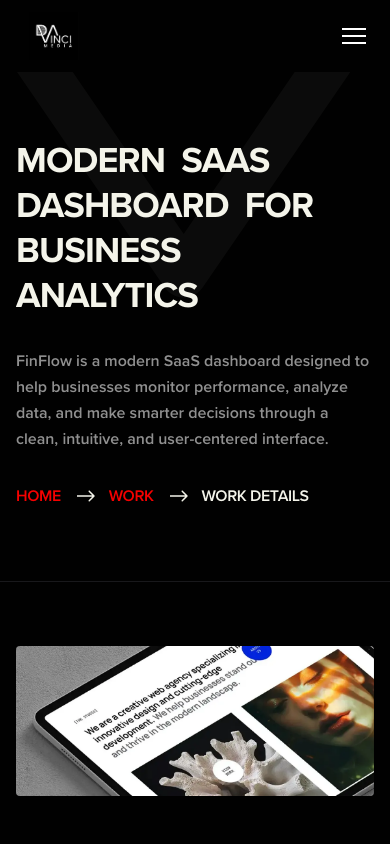
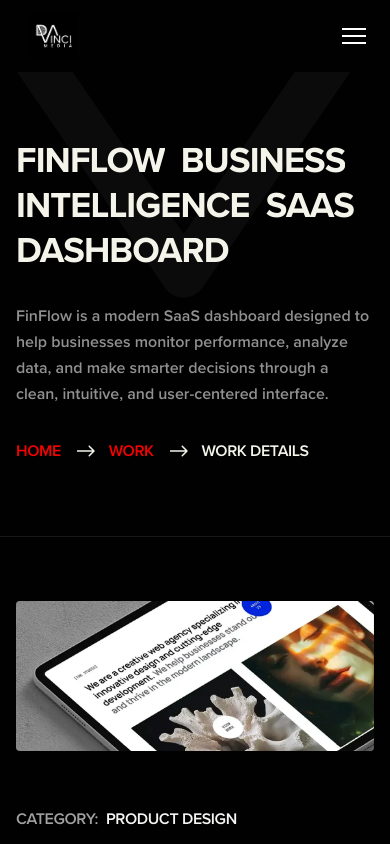
Before and after one commit to linkon63/davinci-studio-website, a Next.js app: page /work/1 in a window 390 px wide. Shown: the top 844 px of the page. Built offline with nearby package versions, Linux system fonts and the light colour scheme.

Commit message:
feat: update project data, add detail type, and optimize case study image rendering

```diff
--- a/src/app/work/[id]/page.tsx
+++ b/src/app/work/[id]/page.tsx
@@ -8,6 +8,7 @@
 import Navbar from "@/components/shared/Navbar";
 import Footer from "@/components/shared/Footer";
 import Breadcrumb from "@/components/shared/Breadcrumb";
+import { ProjectDetail } from "@/types/work";
 
 gsap.registerPlugin(ScrollTrigger);
 
@@ -15,9 +16,160 @@
   params: Promise<{ id: string }>;
 }
 
+const projectDetails: Record<number, ProjectDetail> = {
+  1: {
+    title: "FinFlow Business Intelligence SaaS Dashboard",
+    description: "FinFlow is a modern SaaS dashboard designed to help businesses monitor performance, analyze data, and make smarter decisions through a clean, intuitive, and user-centered interface.",
+    category: "Product Design",
+    client: "FinFlow Inc.",
+    startDate: "July 10, 2025",
+    endDate: "October 20, 2025",
+    challenge: "The existing platform suffered from a cluttered interface, inconsistent navigation, and poor data visualization. Users found it difficult to locate important information, resulting in a frustrating experience and reduced productivity. The existing platform suffered from a cluttered interface, inconsistent navigation, and poor data visualization. Users found it difficult to locate important information, resulting in a frustrating experience and reduced productivity.",
+    solution: "We redesigned the platform with a user-first approach by introducing a scalable design system, streamlined navigation, improved dashboard layouts, and clear data visualization. Every interaction was carefully crafted to enhance usability while maintaining a modern and professional appearance. We redesigned the platform with a user-first approach by introducing a scalable design system, streamlined navigation, improved dashboard layouts, and clear data visualization. Every interaction was carefully crafted to enhance usability while maintaining a modern and professional appearance.",
+    features: [
+      "Modern & Minimal Dashboard",
+      "Responsive Design",
+      "Advanced Analytics Widgets",
+      "Dark & Light Mode",
+      "Interactive Charts",
+      "Smart Data Visualization",
+      "User Management",
+      "Notification Center",
+      "Custom Reports",
+      "Design System Components"
+    ],
+    images: {
+      hero: "/assets/img/work/work-details1.webp",
+      gallery1: "/assets/img/work/work-details2.webp",
+      gallery2: "/assets/img/work/work-details3.webp",
+      gallery3: "/assets/img/work/work-details4.webp",
+      bottom: "/assets/img/work/work-details5.webp"
+    }
+  },
+  2: {
+    title: "Aura Brand Identity & Web Platform",
+    description: "Aura is a digital-first lifestyle brand. We developed their visual identity, brand guidelines, and a high-performance web platform that captures their premium, minimalist aesthetic.",
+    category: "Branding & Web",
+    client: "Aura Labs",
+    startDate: "November 01, 2025",
+    endDate: "January 15, 2026",
+    challenge: "Aura lacked a cohesive digital signature across their touchpoints. Their branding felt outdated, and the web performance lagged, resulting in high bounce rates and low digital engagement from premium customers. Aura lacked a cohesive digital signature across their touchpoints. Their branding felt outdated, and the web performance lagged, resulting in high bounce rates and low digital engagement from premium customers.",
+    solution: "We created a flexible brand system built around modern typography, organic motion design, and a content-focused web experience. Using high-speed modern technologies, we reduced page loading speed by 60% and raised user conversions. We created a flexible brand system built around modern typography, organic motion design, and a content-focused web experience. Using high-speed modern technologies, we reduced page loading speed by 60% and raised user conversions.",
+    features: [
+      "Minimal Brand System",
+      "Custom Grid Layouts",
+      "Liquid Transition Effects",
+      "Next-Gen Typography",
+      "Highly Optimized Assets",
+      "Responsive Brand Assets",
+      "Optimized Core Web Vitals",
+      "Flexible Layout Blocks",
+      "Modern Digital Guidelines",
+      "Fluid Animation Systems"
+    ],
+    images: {
+      hero: "/assets/img/work/work-details1.webp",
+      gallery1: "/assets/img/work/work-details2.webp",
+      gallery2: "/assets/img/work/work-details3.webp",
+      gallery3: "/assets/img/work/work-details4.webp",
+      bottom: "/assets/img/work/work-details5.webp"
+    }
+  },
+  3: {
+    title: "NEWME Luxury Fashion Editorial Magazine",
+    description: "A stunning lifestyle publication blending high fashion with interactive digital storytelling. We directed the aesthetic tone, photography styling, and layout typography.",
+    category: "Creative Direction",
+    client: "NEWME Studio",
+    startDate: "February 15, 2026",
+    endDate: "April 30, 2026",
+    challenge: "Traditional fashion magazines struggle to translate their tactile, luxurious print layouts into digital forms. Screen experiences often feel flat, losing the editorial rhythm and typographic expression of paper print. Traditional fashion magazines struggle to translate their tactile, luxurious print layouts into digital forms. Screen experiences often feel flat, losing the editorial rhythm and typographic expression of paper print.",
+    solution: "We designed an interactive editorial experience utilizing large images, dynamic viewport grids, and micro-animations that mirror the act of turning premium magazine pages. Typography changes dynamically to keep layouts organic. We designed an interactive editorial experience utilizing large images, dynamic viewport grids, and micro-animations that mirror the act of turning premium magazine pages. Typography changes dynamically to keep layouts organic.",
+    features: [
+      "Luxury Editorial Grid",
+      "Staggered Image Parallax",
+      "Dynamic Typographic Scales",
+      "Custom Photography Art Direction",
+      "Interactive Layout Fills",
+      "Editorial Storyboards",
+      "Smooth Viewport Snapping",
+      "Aesthetic Monocle Views",
+      "Print-to-Digital Transitions",
+      "Staggered Text Segments"
+    ],
+    images: {
+      hero: "/assets/img/work/work-details1.webp",
+      gallery1: "/assets/img/work/work-details2.webp",
+      gallery2: "/assets/img/work/work-details3.webp",
+      gallery3: "/assets/img/work/work-details4.webp",
+      bottom: "/assets/img/work/work-details5.webp"
+    }
+  },
+  4: {
+    title: "Nova Corp Identity Stationery Mockups",
+    description: "A complete physical and digital brand identity package designed for a progressive financial institution. Includes logos, cards, systems, and customized textures.",
+    category: "Brand Systems",
+    client: "Nova Capital",
+    startDate: "May 01, 2026",
+    endDate: "June 10, 2026",
+    challenge: "Corporate identity systems often feel cold, repetitive, and distant. Nova Corp needed to express trust and stability while standing out as a forward-thinking, modern investment platform for new-age portfolios. Corporate identity systems often feel cold, repetitive, and distant. Nova Corp needed to express trust and stability while standing out as a forward-thinking, modern investment platform for new-age portfolios.",
+    solution: "We structured a clean, modernist identity using deep monochromatic colors, crisp geometric shapes, and premium physical print mockups. Every asset, from cards to digital UI, shares the same mathematical grid rules. We structured a clean, modernist identity using deep monochromatic colors, crisp geometric shapes, and premium physical print mockups. Every asset, from cards to digital UI, shares the same mathematical grid rules.",
+    features: [
+      "Stationery Print Systems",
+      "Mathematical Brand Grids",
+      "Monochromatic Style Guides",
+      "Geometric Logo Layouts",
+      "Physical Stamp Elements",
+      "Corporate Assets Directory",
+      "Custom Monogram Assets",
+      "Digital Presentation Decks",
+      "Minimal Vector Elements",
+      "Scalable Vector Layouts"
+    ],
+    images: {
+      hero: "/assets/img/work/work-details1.webp",
+      gallery1: "/assets/img/work/work-details2.webp",
+      gallery2: "/assets/img/work/work-details3.webp",
+      gallery3: "/assets/img/work/work-details4.webp",
+      bottom: "/assets/img/work/work-details5.webp"
+    }
+  },
+  5: {
+    title: "Omni Fintech Mobile App Architecture",
+    description: "A cross-platform financial application facilitating seamless instant transfers, smart automated budgeting, and micro-investment tools in a simple tap.",
+    category: "UI/UX Strategy",
+    client: "Omni Pay",
+    startDate: "June 15, 2026",
+    endDate: "Present",
+    challenge: "Most fintech applications overload the user with complex statistical charts, confusing terms, and multi-step transfer interfaces, creating transactional friction and user anxiety. Most fintech applications overload the user with complex statistical charts, confusing terms, and multi-step transfer interfaces, creating transactional friction and user anxiety.",
+    solution: "We designed a single-screen transaction dashboard that utilizes natural conversational cues, smart shortcuts, and highly readable, simple color codes to manage finances effortlessly and stress-free. We designed a single-screen transaction dashboard that utilizes natural conversational cues, smart shortcuts, and highly readable, simple color codes to manage finances effortlessly and stress-free.",
+    features: [
+      "Conversational Interface",
+      "One-Tap Instant Transfer",
+      "Automatic Micro-Investments",
+      "Damped Biometric Security",
+      "Dynamic Spending Forecasts",
+      "Custom Budgeting Wizards",
+      "Instant Support Channels",
+      "Personal Ledger Systems",
+      "Monitored Account Limits",
+      "Encrypted Cloud Backups"
+    ],
+    images: {
+      hero: "/assets/img/work/work-details1.webp",
+      gallery1: "/assets/img/work/work-details2.webp",
+      gallery2: "/assets/img/work/work-details3.webp",
+      gallery3: "/assets/img/work/work-details4.webp",
+      bottom: "/assets/img/work/work-details5.webp"
+    }
+  }
+};
+
 export default function WorkDetailsPage({ params }: WorkDetailsProps) {
-  use(params);
+  const { id } = use(params);
   const containerRef = useRef<HTMLDivElement>(null);
+
+  const projectId = parseInt(id) || 1;
+  const project = projectDetails[projectId] || projectDetails[1];
 
   useGSAP(() => {
     if (!containerRef.current) return;
@@ -201,8 +353,8 @@
       <Navbar />
 
       <Breadcrumb
-        title="Modern SaaS Dashboard for Business Analytics"
-        description="FinFlow is a modern SaaS dashboard designed to help businesses monitor performance, analyze data, and make smarter decisions through a clean, intuitive, and user-centered interface."
+        title={project.title}
+        description={project.description}
         paths={[
           { name: "Home", href: "/" },
           { name: "Work", href: "/work" },
@@ -218,12 +370,13 @@
           <div className="relative w-full aspect-[1320/554] overflow-hidden bg-zinc-900 rounded-[4px] hero-image-wrapper">
             <div className="absolute inset-0 w-full h-[120%] top-[-10%] left-0 parallax-wrapper">
               <Image
-                src="/assets/img/work/work-details1.webp"
-                alt="Modern SaaS Dashboard Hero"
+                src={project.images.hero}
+                alt={project.title}
                 fill
                 sizes="(max-width: 1280px) 100vw, 1320px"
                 className="object-cover w-full h-full hover-image"
                 priority
+                unoptimized
               />
             </div>
           </div>
@@ -231,19 +384,19 @@
           <div className="flex flex-wrap lg:flex-row justify-between gap-6 md:gap-8 items-center py-6 border-b border-zinc-850">
             <div className="flex items-center gap-2">
               <span className="text-neutral-400 text-base md:text-lg font-semibold uppercase tracking-tight">Category:</span>
-              <span className="text-stone-100 text-base md:text-lg font-semibold uppercase tracking-tight">UI/UX Design</span>
+              <span className="text-stone-100 text-base md:text-lg font-semibold uppercase tracking-tight">{project.category}</span>
             </div>
             <div className="flex items-center gap-2">
               <span className="text-neutral-400 text-base md:text-lg font-semibold uppercase tracking-tight">Client:</span>
-              <span className="text-stone-100 text-base md:text-lg font-semibold uppercase tracking-tight">FinFlow Inc.</span>
+              <span className="text-stone-100 text-base md:text-lg font-semibold uppercase tracking-tight">{project.client}</span>
             </div>
             <div className="flex items-center gap-2">
               <span className="text-neutral-400 text-base md:text-lg font-semibold uppercase tracking-tight">Start Date:</span>
-              <span className="text-stone-100 text-base md:text-lg font-semibold uppercase tracking-tight">July 10, 2025</span>
+              <span className="text-stone-100 text-base md:text-lg font-semibold uppercase tracking-tight">{project.startDate}</span>
             </div>
             <div className="flex items-center gap-2">
               <span className="text-neutral-400 text-base md:text-lg font-semibold uppercase tracking-tight">End Date:</span>
-              <span className="text-stone-100 text-base md:text-lg font-semibold uppercase tracking-tight">July 10, 2026</span>
+              <span className="text-stone-100 text-base md:text-lg font-semibold uppercase tracking-tight">{project.endDate}</span>
             </div>
           </div>
         </div>
@@ -260,7 +413,7 @@
               ))}
             </h2>
             <p className="text-neutral-300 text-base md:text-lg lg:text-xl font-medium leading-relaxed md:leading-8">
-              The existing platform suffered from a cluttered interface, inconsistent navigation, and poor data visualization. Users found it difficult to locate important information, resulting in a frustrating experience and reduced productivity. The existing platform suffered from a cluttered interface, inconsistent navigation, and poor data visualization. Users found it difficult to locate important information, resulting in a frustrating experience and reduced productivity.
+              {project.challenge}
             </p>
           </div>
 
@@ -275,7 +428,7 @@
               ))}
             </h2>
             <p className="text-neutral-300 text-base md:text-lg lg:text-xl font-medium leading-relaxed md:leading-8">
-              We redesigned the platform with a user-first approach by introducing a scalable design system, streamlined navigation, improved dashboard layouts, and clear data visualization. Every interaction was carefully crafted to enhance usability while maintaining a modern and professional appearance. We redesigned the platform with a user-first approach by introducing a scalable design system, streamlined navigation, improved dashboard layouts, and clear data visualization. Every interaction was carefully crafted to enhance usability while maintaining a modern and professional appearance.
+              {project.solution}
             </p>
           </div>
 
@@ -290,16 +443,11 @@
               ))}
             </h2>
             <ul className="grid grid-cols-1 md:grid-cols-2 gap-x-12 gap-y-3 text-neutral-300 text-base md:text-lg lg:text-xl font-medium leading-normal list-disc list-inside">
-              <li className="feature-item">Modern &amp; Minimal Dashboard</li>
-              <li className="feature-item">Responsive Design</li>
-              <li className="feature-item">Advanced Analytics Widgets</li>
-              <li className="feature-item">Dark &amp; Light Mode</li>
-              <li className="feature-item">Interactive Charts</li>
-              <li className="feature-item">Smart Data Visualization</li>
-              <li className="feature-item">User Management</li>
-              <li className="feature-item">Notification Center</li>
-              <li className="feature-item">Custom Reports</li>
-              <li className="feature-item">Design System Components</li>
+              {project.features.map((feature, i) => (
+                <li key={i} className="feature-item">
+                  {feature}
+                </li>
+              ))}
             </ul>
           </div>
         </div>
@@ -309,11 +457,12 @@
             <div className="md:col-span-3 aspect-[312/320] relative overflow-hidden bg-zinc-900 rounded-[4px] gallery-wrapper">
               <div className="absolute inset-0 w-full h-[120%] top-[-10%] left-0 parallax-wrapper">
                 <Image
-                  src="/assets/img/work/work-details2.webp"
-                  alt="SaaS Analytics View"
+                  src={project.images.gallery1}
+                  alt={project.title}
                   fill
                   sizes="(max-width: 768px) 100vw, 312px"
                   className="object-cover w-full h-full hover-image"
+                  unoptimized
                 />
               </div>
             </div>
@@ -321,11 +470,12 @@
             <div className="md:col-span-6 aspect-[616/320] relative overflow-hidden bg-zinc-900 rounded-[4px] gallery-wrapper">
               <div className="absolute inset-0 w-full h-[120%] top-[-10%] left-0 parallax-wrapper">
                 <Image
-                  src="/assets/img/work/work-details3.webp"
-                  alt="Mockup Presentation"
+                  src={project.images.gallery2}
+                  alt={project.title}
                   fill
                   sizes="(max-width: 768px) 100vw, 616px"
                   className="object-cover w-full h-full hover-image"
+                  unoptimized
                 />
               </div>
             </div>
@@ -333,11 +483,12 @@
             <div className="md:col-span-3 aspect-[311/320] relative overflow-hidden bg-zinc-900 rounded-[4px] gallery-wrapper">
               <div className="absolute inset-0 w-full h-[120%] top-[-10%] left-0 parallax-wrapper">
                 <Image
-                  src="/assets/img/work/work-details4.webp"
-                  alt="Team Collaboration"
+                  src={project.images.gallery3}
+                  alt={project.title}
                   fill
                   sizes="(max-width: 768px) 100vw, 311px"
                   className="object-cover w-full h-full hover-image"
+                  unoptimized
                 />
               </div>
             </div>
@@ -346,11 +497,12 @@
           <div className="relative w-full aspect-[1320/600] overflow-hidden bg-zinc-900 rounded-[4px] bottom-image-wrapper">
             <div className="absolute inset-0 w-full h-[120%] top-[-10%] left-0 parallax-wrapper">
               <Image
-                src="/assets/img/work/work-details5.webp"
-                alt="Workspace Design System"
+                src={project.images.bottom}
+                alt={project.title}
                 fill
                 sizes="(max-width: 1280px) 100vw, 1320px"
                 className="object-cover w-full h-full hover-image"
+                unoptimized
               />
             </div>
           </div>
--- a/src/app/work/page.tsx
+++ b/src/app/work/page.tsx
@@ -21,9 +21,9 @@
 const initialCaseStudies: CaseStudy[] = [
   {
     id: 1,
-    title: "Modern SaaS Dashboard for Business Analytics",
-    category: "UI/UX Design",
-    year: "2026",
+    title: "FinFlow Business Intelligence SaaS Dashboard",
+    category: "Product Design",
+    year: "2025",
     image: "/assets/img/work/work1.webp",
     aspectRatio: "aspect-[480/371]",
     widthClass: "lg:max-w-[480px]",
@@ -31,9 +31,9 @@
   },
   {
     id: 2,
-    title: "Modern SaaS Dashboard for Business Analytics",
-    category: "UI/UX Design",
-    year: "2026",
+    title: "Aura Brand Identity & Web Platform",
+    category: "Branding & Web",
+    year: "2025",
     image: "/assets/img/work/work2.webp",
     aspectRatio: "aspect-[700/535]",
     widthClass: "lg:max-w-[700px]",
@@ -41,8 +41,8 @@
   },
   {
     id: 3,
-    title: "Modern SaaS Dashboard for Business Analytics",
-    category: "UI/UX Design",
+    title: "NEWME Luxury Fashion Editorial Magazine",
+    category: "Creative Direction",
     year: "2026",
     image: "/assets/img/work/work3.webp",
     aspectRatio: "aspect-[1096/535]",
@@ -51,8 +51,8 @@
   },
   {
     id: 4,
-    title: "Modern SaaS Dashboard for Business Analytics",
-    category: "UI/UX Design",
+    title: "Nova Corp Identity Stationery Mockups",
+    category: "Brand Systems",
     year: "2026",
     image: "/assets/img/work/work4.webp",
     aspectRatio: "aspect-[608/497]",
@@ -61,8 +61,8 @@
   },
   {
     id: 5,
-    title: "Modern SaaS Dashboard for Business Analytics",
-    category: "UI/UX Design",
+    title: "Omni Fintech Mobile App Architecture",
+    category: "UI/UX Strategy",
     year: "2026",
     image: "/assets/img/work/work5.webp",
     aspectRatio: "aspect-[608/497]",
@@ -308,8 +308,8 @@
       const nextCases: CaseStudy[] = [
         {
           id: cases.length + 1,
-          title: "Premium E-Commerce Platform Rebrand",
-          category: "Brand Design",
+          title: "Apex Luxury E-Commerce Rebrand",
+          category: "Brand Strategy",
           year: "2026",
           image: "/assets/img/work/work1.webp",
           aspectRatio: "aspect-[480/371]",
@@ -318,8 +318,8 @@
         },
         {
           id: cases.length + 2,
-          title: "Mobile FinTech App UX Architecture",
-          category: "Mobile Design",
+          title: "Zenith Mobile Banking Interface",
+          category: "Mobile UX Design",
           year: "2026",
           image: "/assets/img/work/work2.webp",
           aspectRatio: "aspect-[700/535]",
--- a/src/components/work/CaseCard.tsx
+++ b/src/components/work/CaseCard.tsx
@@ -20,6 +20,7 @@
             sizes={item.sizes}
             className="hover-image object-cover w-full h-full"
             priority={priority}
+            unoptimized
           />
         </div>
       </div>
--- a/src/types/work.ts
+++ b/src/types/work.ts
@@ -22,3 +22,22 @@
   type: RowType;
   items: CaseStudy[];
 }
+
+export interface ProjectDetail {
+  title: string;
+  description: string;
+  category: string;
+  client: string;
+  startDate: string;
+  endDate: string;
+  challenge: string;
+  solution: string;
+  features: string[];
+  images: {
+    hero: string;
+    gallery1: string;
+    gallery2: string;
+    gallery3: string;
+    bottom: string;
+  };
+}
```
